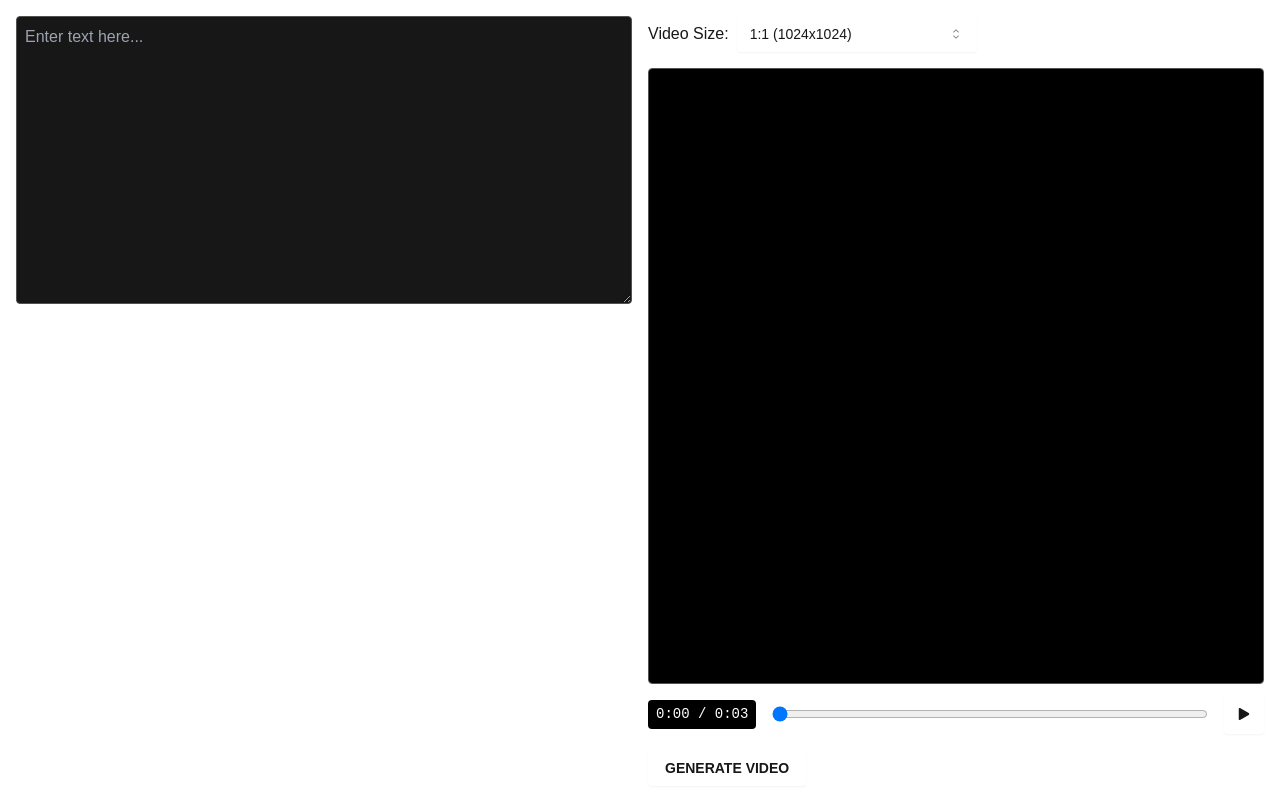
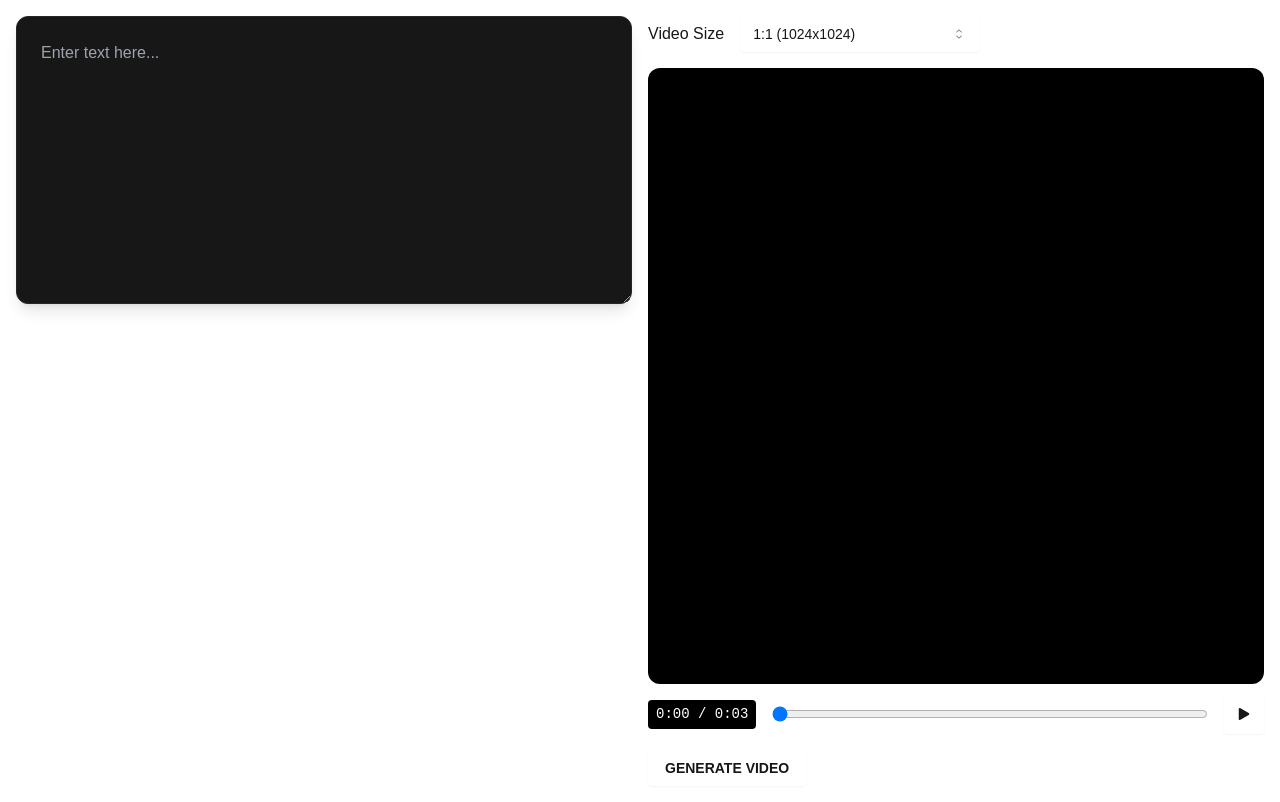
Before and after one commit to xcrap/text2video, a Next.js app: page / in a window 1280 px wide. Built offline with nearby package versions, Linux system fonts and the light colour scheme.

Commit message:
CSS Updates

```diff
--- a/src/app/globals.css
+++ b/src/app/globals.css
@@ -68,14 +68,9 @@ body {
 }
 
 .seek-bar-marker {
-  position: absolute;
-  top: 0;
-  bottom: 0;
-  width: 1px;
-  background-color: rgba(255, 255, 255, 0.8);
-  transform: translateX(-50%);
+  @apply absolute top-0 bottom-0 w-[1px] -translate-x-1/2 bg-neutral-500;
 }
 
 .preview canvas {
-  @apply border border-neutral-600 rounded;
+  @apply rounded-xl;
 }
--- a/src/app/page.tsx
+++ b/src/app/page.tsx
@@ -59,12 +59,12 @@ export default function Home() {
           onClick={handleClick}
           onKeyUp={handleKeyUp}
           placeholder="Enter text here..."
-          className="w-full min-h-72 p-2 border border-neutral-600 rounded bg-neutral-900 text-white focus:outline-none"
+          className="w-full min-h-72 p-6 border border-neutral-800 rounded-xl bg-neutral-900 text-white focus:outline-none shadow-lg"
         />
       </div>
       <div className="w-1/2 pl-2">
       <div className="mb-4 flex items-center">
-          <label htmlFor="videoSize" className="mr-2">Video Size:</label>
+          <label htmlFor="videoSize" className="mr-4">Video Size</label>
           <Select value={videoSize} onValueChange={handleVideoSizeChange}>
             <SelectTrigger className="w-[240px] rounded border-white/10">
               <SelectValue placeholder="Select video size" />
```
